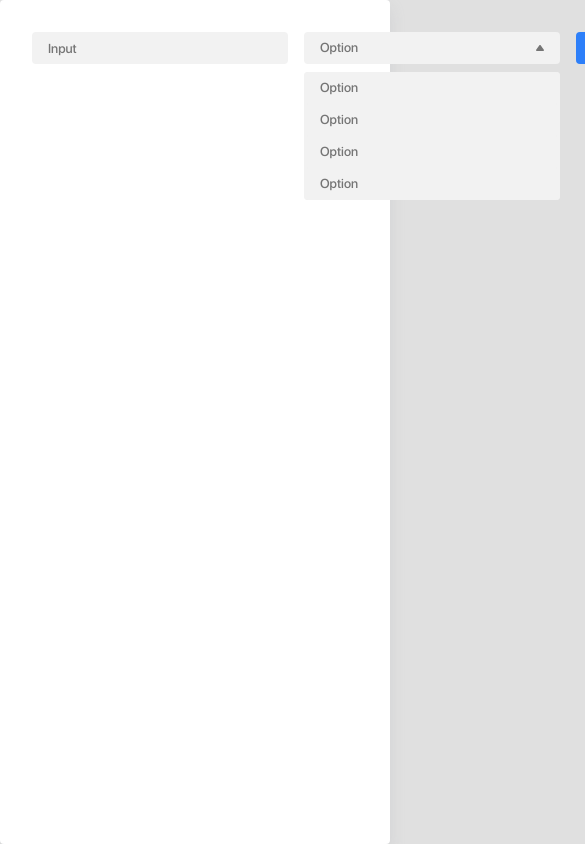
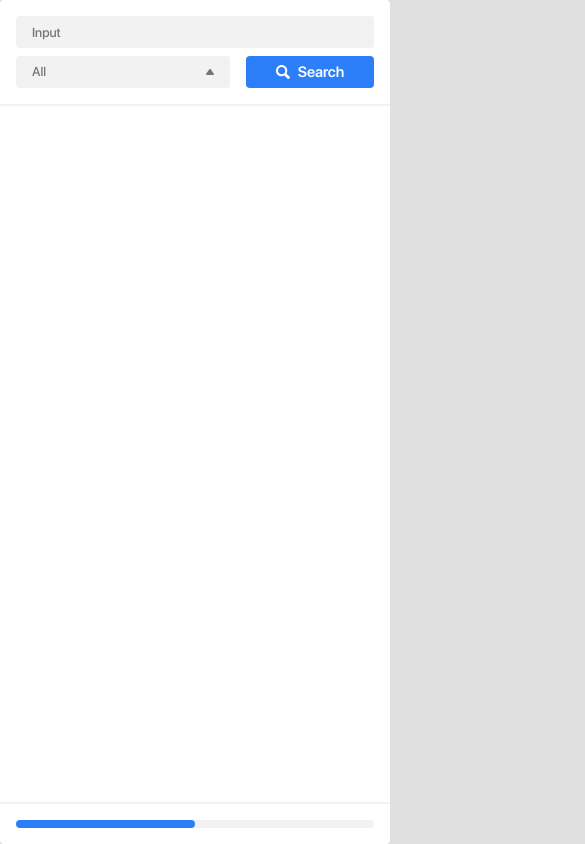
Before and after one commit to meatbot94/altcraft-test, a website built with webpack: page src/index.html in a window 390 px wide. Shown: the top 844 px of the page, 585 px wide, since content can reach past the window. Built offline with nearby package versions, Linux system fonts and the light colour scheme.

Commit message:
Add footer

```diff
--- a/src/css/components/app/app.css
+++ b/src/css/components/app/app.css
@@ -5,3 +5,7 @@
   display: grid;
   grid: 1fr 20fr 1fr / 1fr;
 }
+
+.app__footer {
+
+}
--- /dev/null
+++ b/src/css/components/footer/footer.css
@@ -0,0 +1,43 @@
+#footer {
+  padding: var(--sp-s) var(--sp-m);
+  border-top: 2px solid var(--cl-bg-3);
+}
+
+.footer__count {
+  height: var(--sp-m);
+  /* background: var(--cl-tx-l); */
+  background: var(--cl-bl-br);
+  /* background: var(--cl-tx-d); */
+  color: var(--cl-bg-1);
+  border-radius: var(--rd-xxs);
+  font: var(--st-m);
+  transition: background var(--tr-f);
+  display: flex;
+  justify-content: center;
+  align-items: center;
+}
+
+.footer__bar {
+  width: 100%;
+  height: 8px;
+  background: var(--cl-bg-3);
+  align-self: center;
+  border-radius: var(--rd-m);
+  position: relative;
+}
+
+.footer__bar-fill {
+  position: absolute;
+  top: 0;
+  left: 0;
+  width: 50%;
+  height: 100%;
+  border-radius: var(--rd-m);
+  background: var(--cl-bl-br);
+}
+
+@media screen and (max-width: 800px) {
+  #footer {
+    padding: var(--sp-s);
+  }
+}
--- a/src/css/components/header/header.css
+++ b/src/css/components/header/header.css
@@ -1,5 +1,6 @@
 #header {
-  padding: var(--sp-m);
+  padding: var(--sp-s) var(--sp-m);
+  border-bottom: 2px solid var(--cl-bg-3);
 }
 
 .header__form {
@@ -38,12 +39,17 @@
   color: var(--cl-tx-d);
 }
 
+.header__menu {
+  height: var(--sp-m);
+}
+
 .header__submit {
+  height: var(--sp-m);
   background: var(--cl-bl-br);
   color: var(--cl-bg-1);
   border-radius: var(--rd-xxs);
   font: var(--sb-l);
-  cursor:pointer;
+  cursor: pointer;
   transition: background var(--tr-f);
   display: flex;
   justify-content: center;
@@ -55,7 +61,6 @@
 }
 
 .header__submit:active {
-
   background: var(--cl-bl-dr);
 }
 
@@ -64,8 +69,19 @@
 }
 
 @media screen and (max-width: 1024px) {
-  /* #header { */
-  /* TODO change header layout */
-  /* grid: 2fr / var(--sp-xxl) var(--sp-xl); */
-  /* } */
+  .header__form {
+    grid: 2fr / 1fr var(--sp-xl);
+    row-gap: var(--sp-xs);
+  }
+
+  .header__search {
+    grid-column: 1 / span 2;
+  }
 }
+
+@media screen and (max-width: 800px) {
+  #header {
+    padding: var(--sp-s)
+  }
+
+}
--- a/src/css/components/menu/menu.css
+++ b/src/css/components/menu/menu.css
@@ -52,6 +52,8 @@
   justify-content: flex-start;
   align-items: flex-start;
   flex-direction: column;
+  /* TODO think about the solution */
+  display: none;
 }
 
 .menu__option {
--- a/src/css/index.css
+++ b/src/css/index.css
@@ -2,3 +2,5 @@
 @import url('./components/app/app.css');
 @import url('./components/header/header.css');
 @import url('./components/menu/menu.css');
+/* */
+@import url('./components/footer/footer.css');
--- a/src/index.html
+++ b/src/index.html
@@ -9,6 +9,7 @@
     <meta name="author" content="meatbot94" />
     <title>Altcraft test</title>
   </head>
+  <!-- TODO check semantics -->
   <body id="body" class="body">
     <!-- NOTE I know this div is not supposed to be here, but it's just a test anyway -->
     <div id="app" class="app body__app">
@@ -24,7 +25,7 @@
           />
           <div id="menu" class="menu header__menu">
             <div class="menu__button">
-              <span class="menu__current">Option</span>
+              <span class="menu__current">All</span>
               <!-- NOTE used inline svg to make the fill change on hover -->
               <svg
                 class="menu__caret"
@@ -44,10 +45,11 @@
               </svg>
 
               <ul class="menu__options">
-                <li class="menu__option">Option</li>
-                <li class="menu__option">Option</li>
-                <li class="menu__option">Option</li>
-                <li class="menu__option">Option</li>
+                <li class="menu__option">All</li>
+                <li class="menu__option">Survived</li>
+                <li class="menu__option">Passed away</li>
+                <li class="menu__option">Male</li>
+                <li class="menu__option">Female</li>
               </ul>
             </div>
             <div class="menu__overlay"></div>
@@ -55,7 +57,7 @@
           <!-- TODO proper attributes -->
           <button class="header__submit">
             <img
-            class="header__search-icon"
+              class="header__search-icon"
               src="<%=require('./assets/header__search-icon.svg')%>"
               alt="Edit"
             />Search
@@ -63,7 +65,9 @@
         </form>
       </header>
       <main id="main" class="main"></main>
-      <footer id="footer" class="footer"></footer>
+      <footer id="footer" class="footer">
+        <div class="footer__bar"><div class="footer__bar-fill"></div></div>
+      </footer>
     </div>
   </body>
 </html>
--- a/src/variables/variables.css
+++ b/src/variables/variables.css
@@ -38,6 +38,7 @@
   /* border radius */
 
   --rd-xxs: var(--sp-xxs);
+  --rd-m: var(--sp-m);
 
   /* text */
 
```
